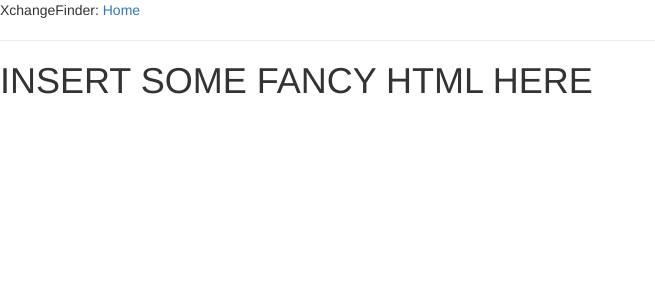
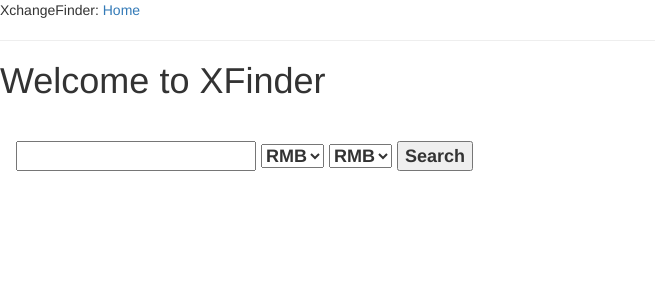
Before and after one commit to budiryan/finnoobs, a Flask app: page / in a window 1280 px wide. Shown: the top 300 px of the page, without its empty margins (0-655 px from the left). Run offline with Flask 2, Linux system fonts and the light colour scheme; some libraries are stand-ins or nearby versions.

Commit message:
add basic search bar in index

```diff
--- a/app/forms.py
+++ b/app/forms.py
@@ -6,6 +6,12 @@ from wtforms.validators import DataRequired
 class LoginForm(Form):
     openid = StringField('openid', validators=[DataRequired()])
     remember_me = BooleanField('remember_me', default=False)
+
+class SearchForm(Form):
+    #timestamp
+    amount = DecimalField('amount', validators=[DataRequired()])
+    fromCurrency = SelectField(u'from currency', choices=[('RMB', 'RMB'), ('USD', 'USD'), ('EUR', 'EUR'), ('HKD', 'HKD'), ('SGD', 'SGD')], validators=[DataRequired()])
+    toCurrency =  SelectField(u'to currency', choices=[('RMB', 'RMB'), ('USD', 'USD'), ('EUR', 'EUR'), ('HKD', 'HKD'), ('SGD', 'SGD')], validators=[DataRequired()])
 
 class UserRateSubmissionsForm(Form):
 	# username
--- a/app/templates/index.html
+++ b/app/templates/index.html
@@ -2,5 +2,24 @@
 <!-- inherit from base.html to take care of the general page structure -->
 
 {% block content %}
-<h1>INSERT SOME FANCY HTML HERE</h1>
+<h1>Welcome to XFinder</h1>
+    <br>
+    <form action="" method="post">
+        {{ form.csrf }}
+        <div class="input text input-lg">
+            {{ form.amount }}
+            {% for error in form.amount.errors %}
+                <span style="color: red;">Query cannot be empty!</span>
+            {% endfor %}
+            <label class="dropdown-inline">
+                {{form.fromCurrency}}
+            </label>
+            <label class="dropdown-inline">
+                {{form.toCurrency}}
+            </label>
+            <label class="input submit">
+                <input type="submit" value="Search"/>
+            </label>
+        </div>
+    </form>
 {% endblock %}
--- a/app/views.py
+++ b/app/views.py
@@ -1,6 +1,6 @@
 from app import app
 from flask import Flask, render_template, g, request, flash, redirect, url_for
-from .forms import LoginForm
+from .forms import LoginForm, SearchForm, UserRateSubmissionsForm, UserAddStoreForm
 import sqlite3
 
 
@@ -25,8 +25,9 @@ def get_db():
 @app.route('/', methods=['GET', 'POST'])
 @app.route('/index')
 def index():
-	# returns a string, to be displayed on the client's web browser.
-    return render_template("index.html", title='Home')
+    # returns a string, to be displayed on the client's web browser.
+    form = SearchForm(request.form)
+    return render_template("index.html", title='Home', form=form)
 
 
 @app.route('/store/<store_id>', methods=['GET', 'POST'])
```
